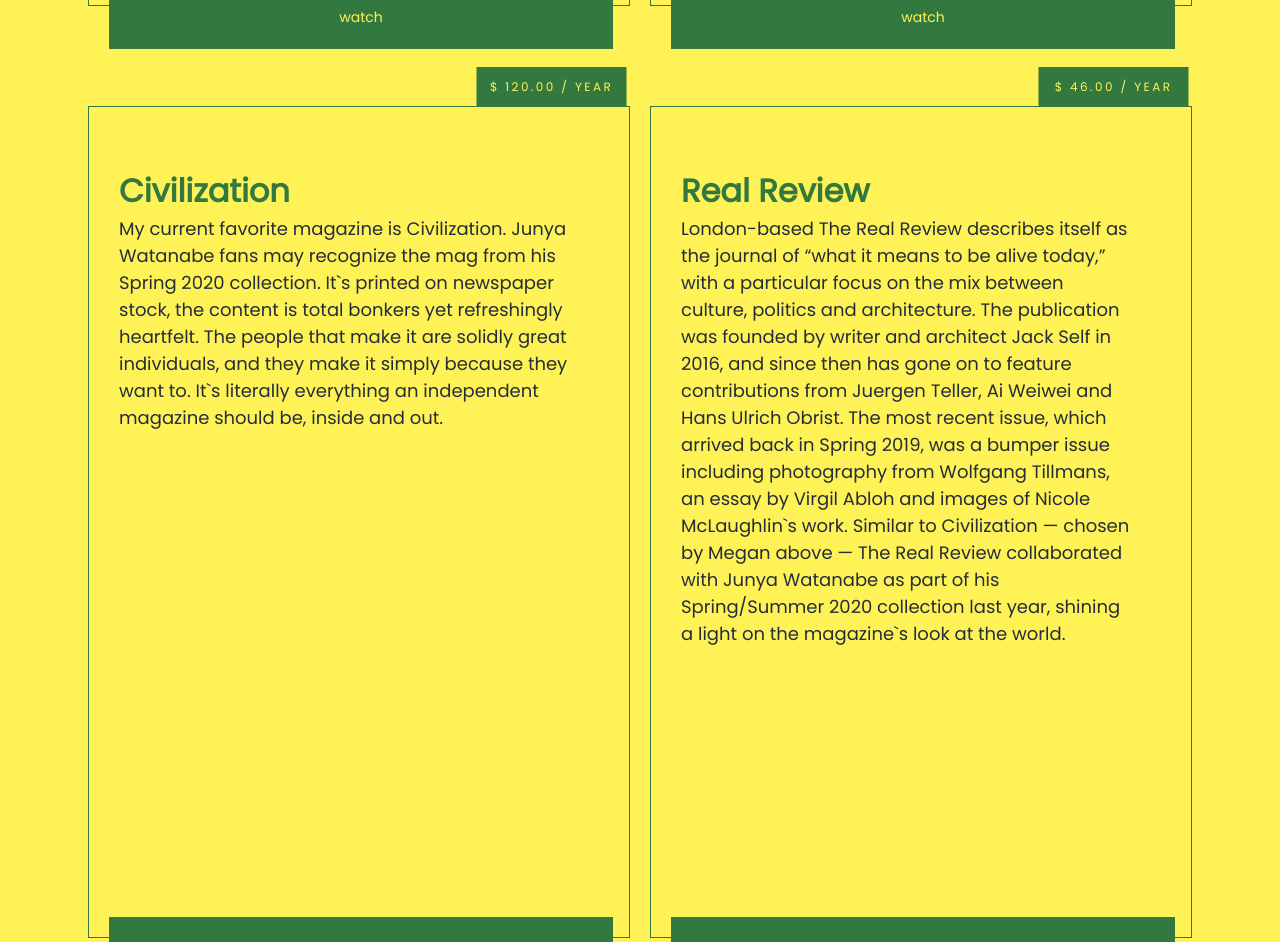
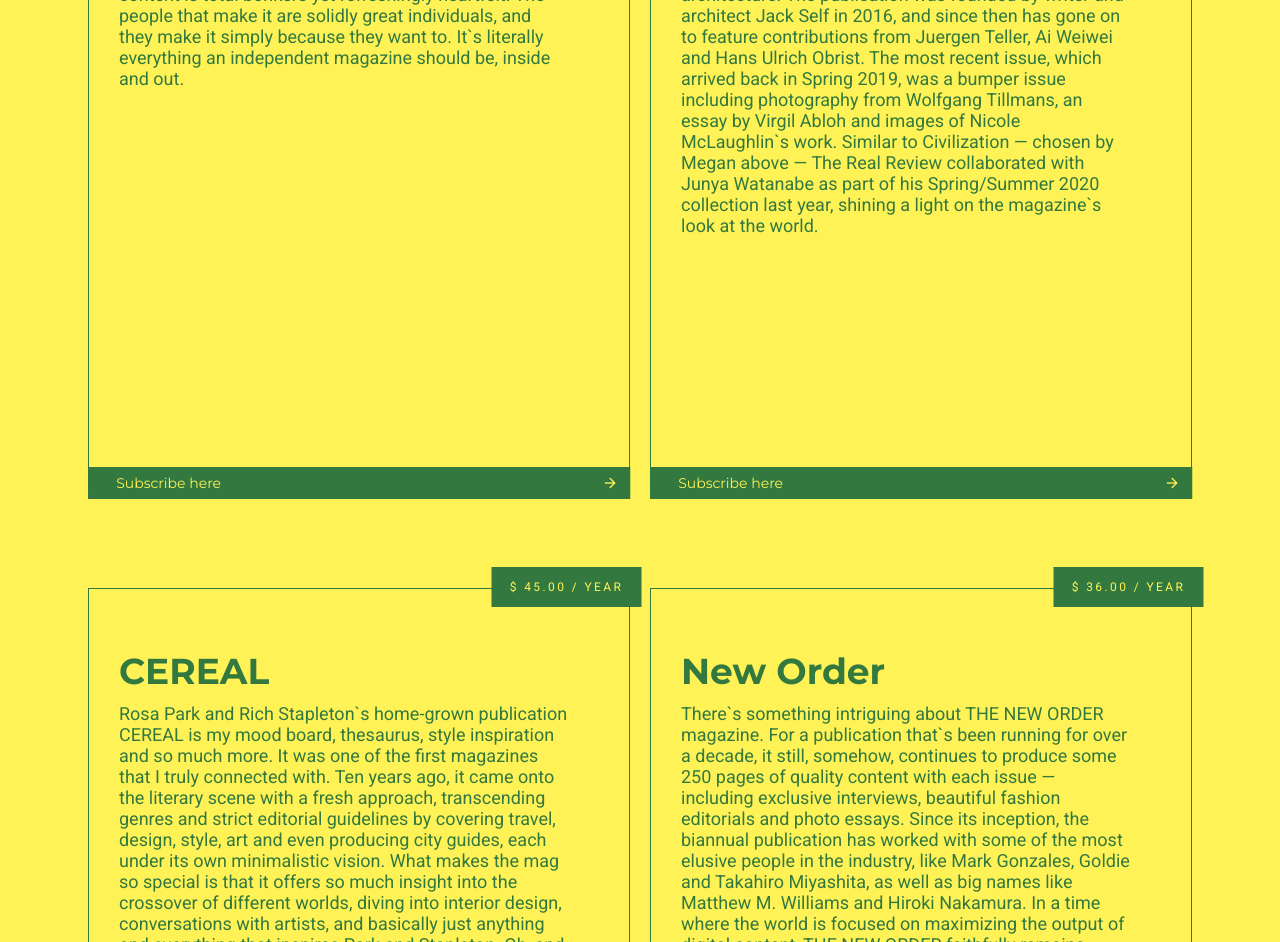
Before and after one commit to Mizukisamaa/Allami_HTML, a plain HTML site: page index.html in a window 1280 px wide. Shown: the part 1858-2800 px from the top of the page. Drawn offline with nearby package versions, Linux system fonts and the light colour scheme.

Commit message:
final version

```diff
--- a/index.html
+++ b/index.html
@@ -44,8 +44,10 @@
 
 
                 <div class="rectangle">
-                    <p class="det">watch</p>
-
+                    <p class="det">Subscribe here</p>
+                    <span class="material-symbols-outlined">
+                        arrow_forward
+                    </span>
 
                 </div>
 
@@ -66,8 +68,10 @@
 
 
                 <div class="rectangle">
-                    <p class="det">watch</p>
-
+                    <p class="det">Subscribe here</p>
+                    <span class="material-symbols-outlined">
+                        arrow_forward
+                    </span>
                 </div>
 
             </div>
@@ -90,8 +94,10 @@
 
 
                 <div class="rectangle">
-                    <p class="det">watch</p>
-
+                    <p class="det">Subscribe here</p>
+                    <span class="material-symbols-outlined">
+                        arrow_forward
+                    </span>
                 </div>
 
 
@@ -112,8 +118,10 @@
 
 
                 <div class="rectangle">
-                    <p class="det" >watch</p>
-
+                    <p class="det" >Subscribe here</p>
+                    <span class="material-symbols-outlined">
+                        arrow_forward
+                    </span>
                  </div>
 
             </div>
@@ -136,8 +144,10 @@
 
 
                 <div class="rectangle">
-                    <p class="det">watch</p>
-
+                    <p class="det">Subscribe here</p>
+                    <span class="material-symbols-outlined">
+                        arrow_forward
+                    </span>
                 </div>
 
 
@@ -161,8 +171,10 @@
 
 
                 <div class="rectangle">
-                    <p class="det">watch</p>
-
+                    <p class="det">Subscribe here</p>
+                    <span class="material-symbols-outlined">
+                        arrow_forward
+                    </span>
                 </div>
             </div>
 
@@ -184,8 +196,10 @@
 
 
                 <div class="rectangle">
-                    <p class="det">watch</p>
-
+                    <p class="det">Subscribe here</p>
+                    <span class="material-symbols-outlined">
+                        arrow_forward
+                    </span>
                 </div>
 
 
@@ -209,8 +223,10 @@
 
 
                 <div class="rectangle">
-                    <p class="det">watch</p>
-
+                    <p class="det">Subscribe here</p>
+                    <span class="material-symbols-outlined">
+                        arrow_forward
+                    </span>
                 </div>
 
 
--- a/style.css
+++ b/style.css
@@ -1,4 +1,6 @@
 @import url('https://fonts.googleapis.com/css2?family=Poppins:wght@100;400&display=swap');
+@import url('https://fonts.googleapis.com/css2?family=Montserrat&family=Poppins:wght@100;400&display=swap');
+@import url('https://fonts.googleapis.com/css2?family=Montserrat:wght@400;700&family=Poppins:wght@100;400&family=Roboto&display=swap');
 
 @font-face {
     font-family: SpaceGrotesk;
@@ -27,7 +29,7 @@ body{
     height: 100%;
     width: 100%;
     color: #efd592;
-    font-family: 'Poppins', sans-serif;
+    font-family: 'Roboto', sans-serif;
 
 
 }
@@ -116,7 +118,7 @@ body{
 
 .card{
 
-    height: 750px;
+    height: 600px;
 
     width: 500px;
 
@@ -138,11 +140,11 @@ body{
 
     z-index: 2;
 
-    position: relative;
+
     width: 150px;
     height: 40px;
 
-    transform: translate(245%, -150%);
+    transform: translate(255%, -105%);
 
     display: flex;
     justify-content: center;
@@ -157,30 +159,38 @@ body{
     width: 100%;
 
 
+    font-family: 'Montserrat', sans-serif;
+
+
 
 }
 
 .text h1{
     color: #33793f;
+    font-size: 36px;
+
+    font-family: 'Montserrat', sans-serif;
+
+    margin-bottom: 10px;
 }
 
 .rectangle{
     background-color: #33793f;
     color: #fff257;
 
-    border: 2px solid #33793f;
+    border: 1px solid #33793f;
 
-    width: 100%;
-    height: 60px;
+    width: 540px;
+    height: 30px;
 
-    bottom: 0%;
-    right: 0%;
+    transform: translate(-3.85%, 0%);
 
+    font-size: 14px;
     margin: 0;
 
     display: flex;
     align-items: center;
-    justify-content: center;
+    justify-content: space-between;
 }
 
 .rectangle:hover{
@@ -190,10 +200,14 @@ body{
     cursor: pointer;
 }
 
+.rectangle span{
+    padding-right: 10px;
+    font-size: 18px;
+}
 
 
 .det{
-    font-family: 'Poppins', sans-serif;
+    font-family: 'Montserrat', sans-serif;
     font-size: 14px;
 
     height: 100%;
@@ -203,12 +217,13 @@ body{
 
     display: flex;
     align-items: center;
-    justify-content: center;
+    justify-content: flex-start;
 }
 
 h1{
     color: #242d38;
-    font-family: 'Poppins', sans-serif;
+    font-family: 'Montserrat', sans-serif;
+    font-weight: bold;
 
     size: 36px;
 
@@ -220,7 +235,7 @@ h1{
 }
 
 .text p {
-    color: #242d38;
+    color: #33793f;
 
     margin: 0%;
     margin-left: 2%;
@@ -231,12 +246,14 @@ h1{
 
 .smalltext{
     color: #33793f;
+    font-family: 'Roboto', sans-serif;
     padding-top: 2%;
     padding-bottom: 5%;
     border-bottom: 1px solid #242d38;
 }
 .boldtext{
-     color: #33793f;
-    font-family: 'Poppins', sans-serif;
+    color: #33793f;
+    font-family: 'Roboto', sans-serif;
     height: fit-content;
+    font-size: 16px;
 }
```
